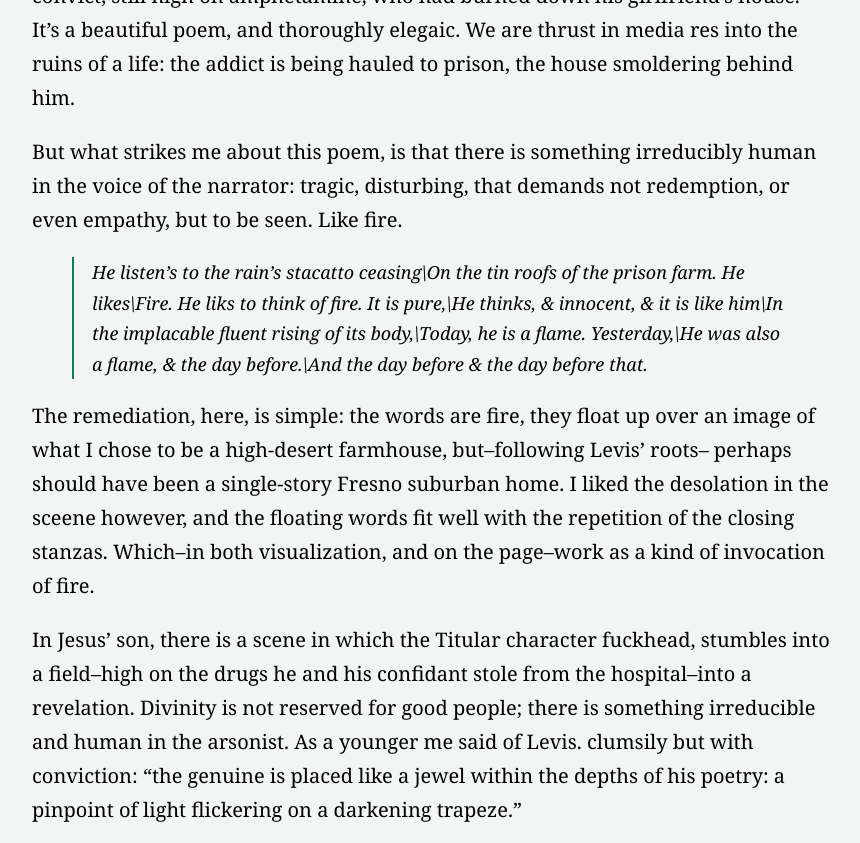
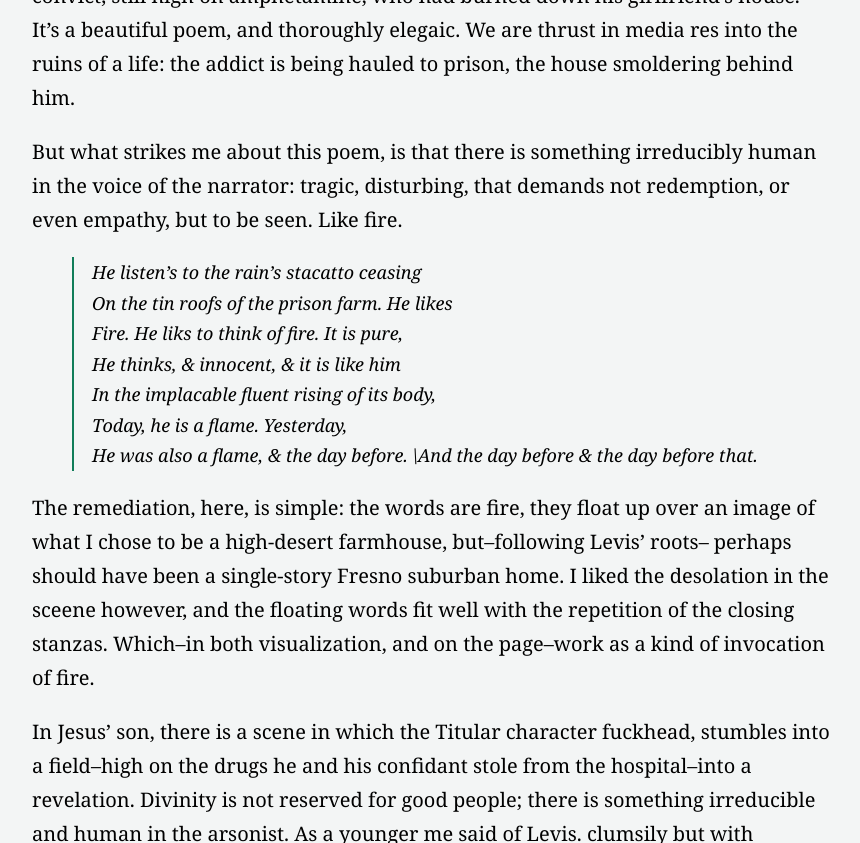
Before and after one commit to CreativeKenning/gradsitedemo, a Jekyll site: the page built from _CreativeProjects/2026-07-29-Levis.md, in a window 1280 px wide and 900 px high, scrolled down 1797 px, cut to the strip 0-843 px from the top of the window. Shown: the whole strip, without its empty margins (208-1068 px from the left). Built offline with Jekyll 4.4.1, drawn with Linux system fonts in a browser that asks for light colours; nearby versions of some CDN libraries.

Commit message:
AGAIN line breaks

```diff
--- a/_CreativeProjects/2026-07-29-Levis.md
+++ b/_CreativeProjects/2026-07-29-Levis.md
@@ -32,7 +32,14 @@ I choose Levis' *Elegy for the Infinite Wrapped in TinFoil*. Which follows the s
 
 But what strikes me about this poem, is that there is something irreducibly human in the voice of the narrator: tragic, disturbing, that demands not redemption, or even empathy, but to be seen. Like fire.
 
-> He listen's to the rain's stacatto ceasing\On the tin roofs of the prison farm. He likes\Fire. He liks to think of fire. It is pure,\He thinks, & innocent, & it is like him\In the implacable fluent rising of its body,\Today, he is a flame. Yesterday,\He was also a flame, & the day before.\And the day before & the day before that.
+> He listen's to the rain's stacatto ceasing\
+>On the tin roofs of the prison farm. He likes\
+>Fire. He liks to think of fire. It is pure,\
+>He thinks, & innocent, & it is like him\
+>In the implacable fluent rising of its body,\
+>Today, he is a flame. Yesterday,\
+>He was also a flame, & the day before.
+>\And the day before & the day before that.
 
 
 The remediation, here, is simple: the words are fire, they float up over an image of what I chose to be a high-desert farmhouse, but--following Levis' roots-- perhaps should have been a single-story Fresno suburban home. I liked the desolation in the sceene however, and the floating words fit well with the repetition of the closing stanzas. Which--in both visualization, and on the page--work as a kind of invocation of fire.
```
